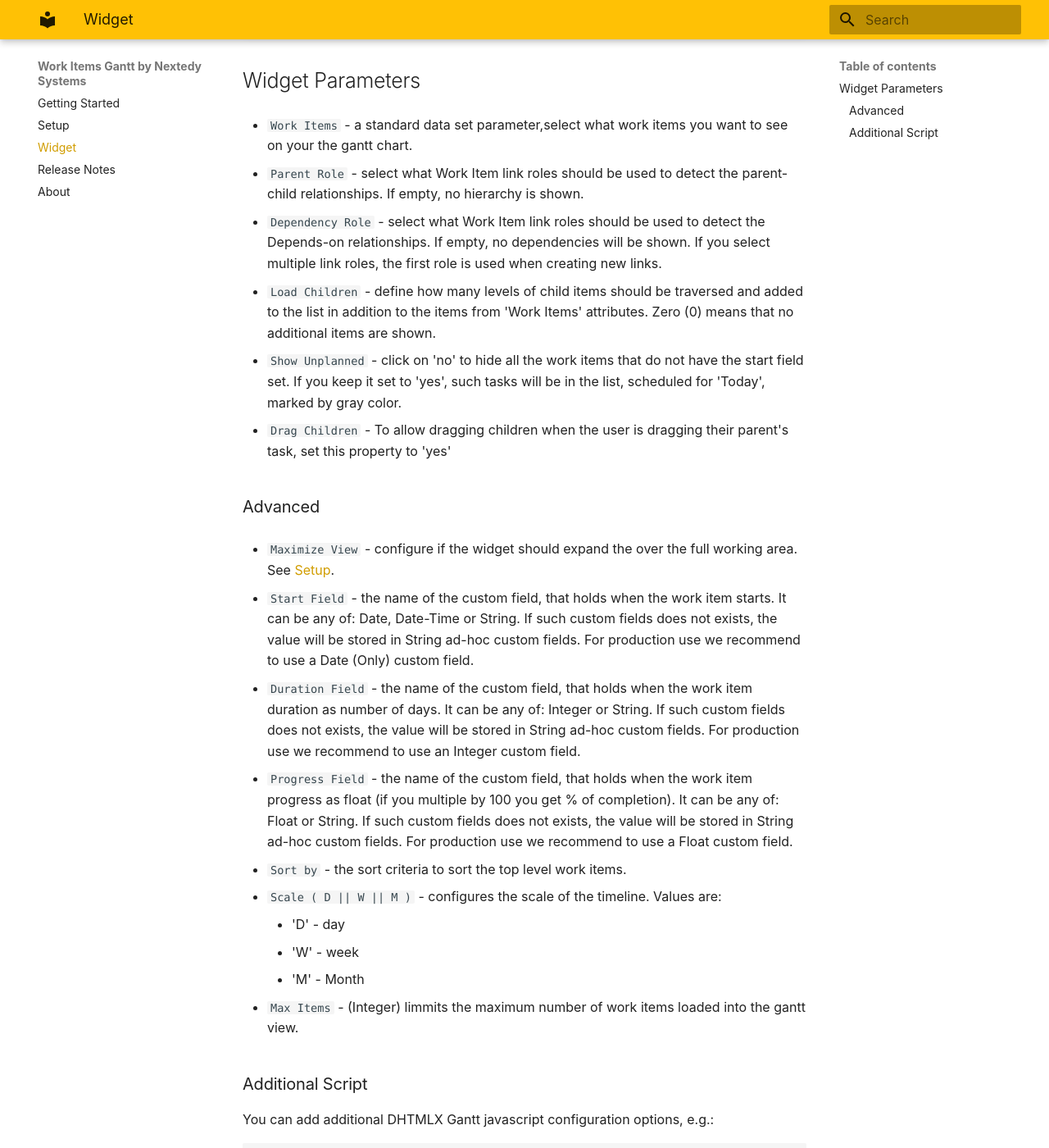
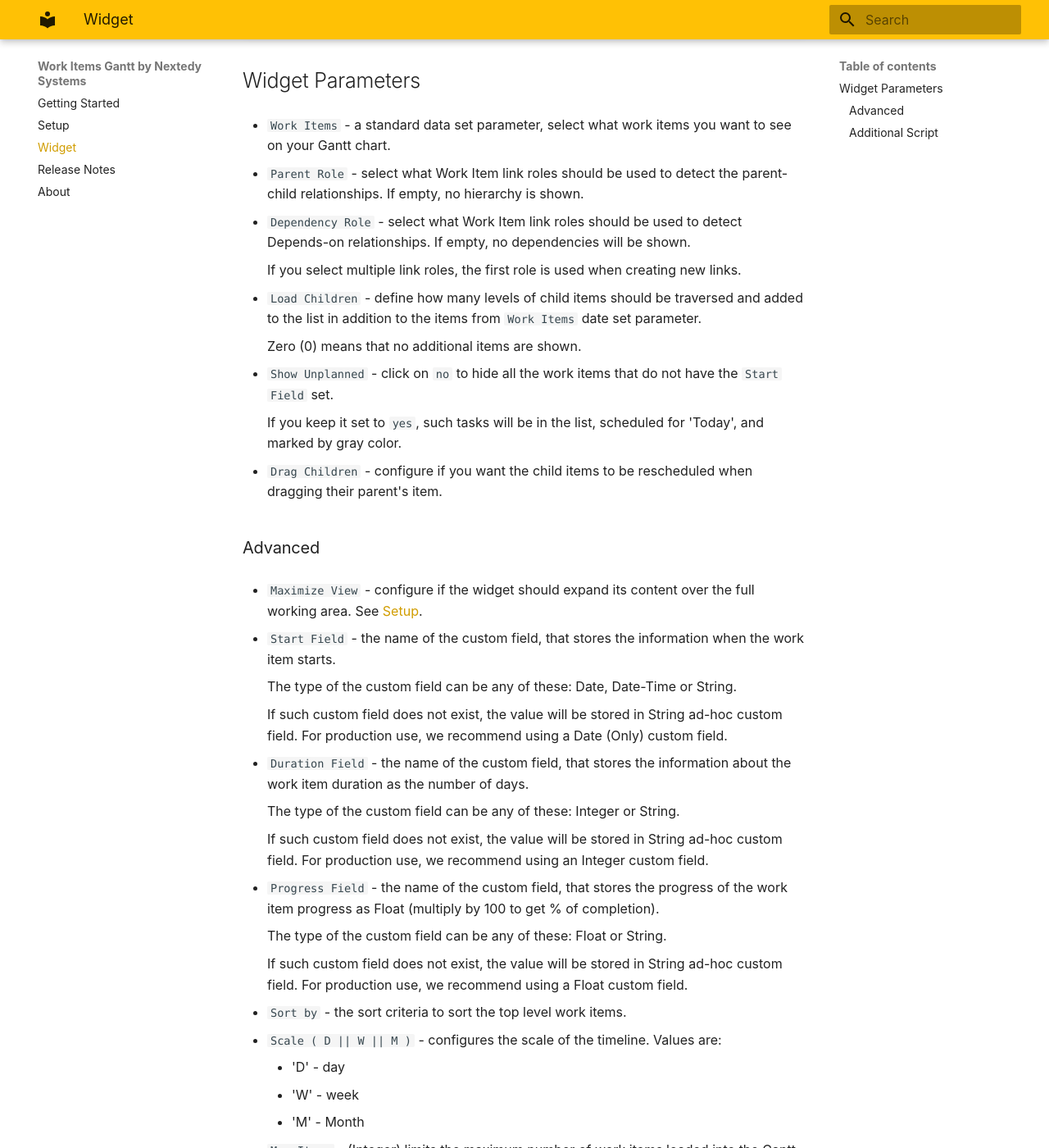
Before and after one commit to nextedy/gantt-docs, an MkDocs documentation site: the page built from docs/widget.md, in a window 1280 px wide and 1400 px high, scrolled down 660 px. Shown: the whole window at 82% size. Built offline with MkDocs 1.6.1 and Material for MkDocs 9.7.7, drawn with Linux system fonts in a browser that asks for light colours; some of the changed text lies outside the part shown.

Commit message:
major update doc

````diff
--- a/docs/widget.md
+++ b/docs/widget.md
@@ -5,34 +5,50 @@
 ![Gantt](img/gantt-widget-add.png)
 
 !!! info
-	Currently it is possible to have only one Work Item Gantt widget on a page.
+    Currently, it is possible to have only one Work Item Gantt widget on a page.
 
 ## Widget Parameters
 
-
-
-* `Work Items` - a standard data set parameter,select what work items you want to see on your the gantt chart.
+* `Work Items` - a standard data set parameter, select what work items you want to see on your Gantt chart.
 
 * `Parent Role` - select what Work Item link roles should be used to detect the parent-child relationships. If empty, no hierarchy is shown.
 
-* `Dependency Role` - select what Work Item link roles should be used to detect the Depends-on relationships. If empty, no dependencies will be shown. If you select multiple link roles, the first role is used when creating new links.
+* `Dependency Role` - select what Work Item link roles should be used to detect Depends-on relationships. If empty, no dependencies will be shown.
 
-* `Load Children` - define how many levels of child items should be traversed and added to the list in addition to the items from 'Work Items' attributes. Zero (0) means that no additional items are shown.
+    If you select multiple link roles, the first role is used when creating new links.
 
-* `Show Unplanned` - click on 'no' to hide all the work items that do not have the start field set. If you keep it set to 'yes', such tasks will be in the list, scheduled for 'Today', marked by gray color.
+* `Load Children` - define how many levels of child items should be traversed and added to the list in addition to the items from `Work Items` date set parameter.
 
-* `Drag Children` - To allow dragging children when the user is dragging their parent's task, set this property to 'yes'
+    Zero (0) means that no additional items are shown.
+
+* `Show Unplanned` - click on `no` to hide all the work items that do not have the `Start Field` set.
+
+    If you keep it set to `yes`, such tasks will be in the list, scheduled for 'Today', and marked by gray color.
+
+* `Drag Children` -  configure if you want the child items to be rescheduled when dragging their parent's item.
 
 
 ### Advanced
 
-* `Maximize View` -  configure if the widget should expand the over the full working area. See [Setup](../setup/).
+* `Maximize View` -  configure if the widget should expand its content over the full working area. See [Setup](../setup/).
 
-* `Start Field` -  the name of the custom field, that holds when the work item starts. It can be any of: Date, Date-Time or String. If such custom fields does not exists, the value will be stored in String ad-hoc custom fields. For production use we recommend to use a Date (Only) custom field.
+* `Start Field` -  the name of the custom field, that stores the information when the work item starts.
 
-* `Duration Field` -  the name of the custom field, that holds when the work item duration as number of days. It can be any of: Integer or String.  If such custom fields does not exists, the value will be stored in String ad-hoc custom fields. For production use we recommend to use an Integer custom field.
+	The type of the custom field can be any of these: Date, Date-Time or String.
 
-* `Progress Field` - the name of the custom field, that holds when the work item progress as float (if you multiple by 100 you get % of completion). It can be any of: Float or String.  If such custom fields does not exists, the value will be stored in String ad-hoc custom fields. For production use we recommend to use a Float custom field.
+	If such custom field does not exist, the value will be stored in String ad-hoc custom field. For production use, we recommend using a Date (Only) custom field.
+
+* `Duration Field` -  the name of the custom field, that stores the information about the work item duration as the number of days.
+
+	The type of the custom field can be any of these: Integer or String.
+
+	If such custom field does not exist, the value will be stored in String ad-hoc custom field. For production use, we recommend using an Integer custom field.
+
+* `Progress Field` - the name of the custom field, that stores the progress of the work item progress as Float (multiply by 100 to get % of completion).
+
+	The type of the custom field can be any of these: Float or String.
+
+	If such custom field does not exist, the value will be stored in String ad-hoc custom field. For production use, we recommend using a Float custom field.
 
 * `Sort by` -  the sort criteria to sort the top level work items.
 
@@ -41,13 +57,13 @@
     + 'W' - week
     + 'M' - Month
 
-* `Max Items` -  (Integer) limmits the maximum number of work items loaded into the gantt view.
+* `Max Items` -  (Integer) limits the maximum number of work items loaded into the Gantt view.
 
 ### Additional Script
 
-You can add additional DHTMLX Gantt javascript configuration options, e.g.:
+You can add additional Gantt javascript configuration options, e.g.:
 
-``` python
+```
 
     gantt.config.start_date = new Date(2018, 12, 10);
     gantt.config.end_date = new Date(2020, 08, 20);
--- a/mkdocs.yml
+++ b/mkdocs.yml
@@ -8,12 +8,15 @@
     - Widget: widget.md
     - Release Notes: changelog.md
     - About: about.md
+
 theme:
   name: 'material'
   font: false
   palette:
     primary: 'amber'
     accent: 'blue'
+  favicon: img/favicon.png
+
 
 markdown_extensions:
   - admonition
@@ -22,3 +25,5 @@
 google_analytics:
   - 'UA-125777914-2'
   - 'auto'
+
+copyright: 'Copyright &copy; 2019 Nextedy Systems'
````
Also changed, not shown: docs/changelog.md (+16 -9 lines), docs/index.md (+4 -4 lines), docs/setup.md (+47 -15 lines), docs/img/favicon.png (added), 1 other file.
